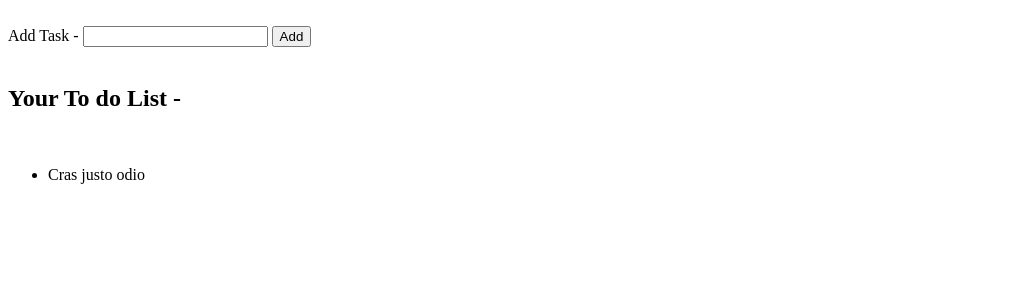
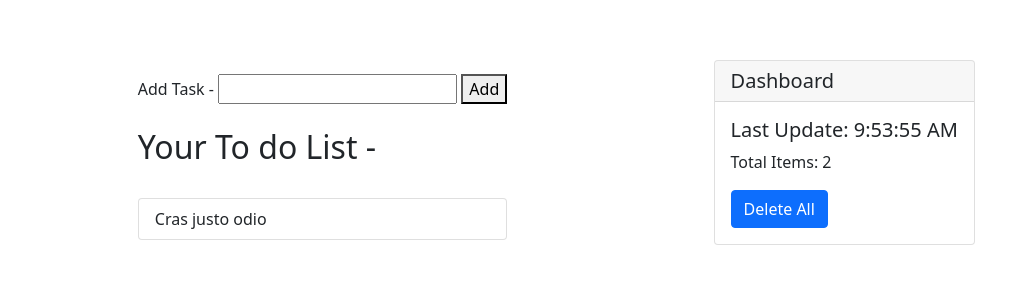
Before and after one commit to nairnikhil848/CollabProject, a plain HTML site: page index.htm in a window 1280 px wide. Shown: the whole page, without its empty margins (0-1029 px from the left). Drawn offline with nearby package versions, Linux system fonts and the light colour scheme.

Commit message:
added css

```diff
--- /dev/null
+++ b/index.css
@@ -0,0 +1,51 @@
+/* Pen-specific styles */
+* {
+  box-sizing: border-box;
+}
+body {
+  font-size: 1.25rem;
+  font-family: sans-serif;
+  line-height: 150%;
+  text-shadow: 0 2px 2px #b6701e;
+}
+
+section {
+  color: #fff;
+  text-align: center;
+}
+
+div {
+  height: 100%;
+}
+
+article {
+  position: absolute;
+  top: 50%;
+  left: 50%;
+  transform: translate(-50%, -50%);
+  width: 100%;
+  padding: 20px;
+}
+
+h1 {
+  font-size: 1.75rem;
+  margin: 0 0 0.75rem 0;
+}
+
+/* Pattern styles */
+.container {
+  display: table;
+  width: 100%;
+}
+
+.left-half {
+  position: absolute;
+  left: 0px;
+  width: 50%;
+}
+
+.right-half {
+  position: absolute;
+  right: 0px;
+  width: 50%;
+}
--- a/index.htm
+++ b/index.htm
@@ -4,24 +4,40 @@
     <meta charset="UTF-8">
     <meta http-equiv="X-UA-Compatible" content="IE=edge">
     <meta name="viewport" content="width=device-width, initial-scale=1.0">
+    <link rel="stylesheet" href="https://cdn.jsdelivr.net/npm/bootstrap@5.0.2/dist/css/bootstrap.min.css"
+        integrity="sha384-EVSTQN3/azprG1Anm3QDgpJLIm9Nao0Yz1ztcQTwFspd3yD65VohhpuuCOmLASjC" crossorigin="anonymous">
     <script src="//cdnjs.cloudflare.com/ajax/libs/moment.js/2.7.0/moment.min.js" type="text/javascript"></script>
     <title>Document</title>
 </head>
 <body>
+    <section class="container">
+    <div style="padding-top: 50px;padding-left: 5%;">
+        <div class="left-half" style="float:left;">
         <div>
             <br>
             <label> Add Task -</label>
             <input type="text" id="text" ></input>
             <button id="addbtn" >Add</button>
         </div>
+
         <br>
         <h2> Your To do List -</h2><br>
         <ul class="list-group" id = "list" >
             <li class="list-group-item">Cras justo odio</li>
         </ul>
-
-
-
+        </div>
+    </div>
+    <div style="padding-top: 10px;padding-right: 20%;">
+        <div class="card right-half" style="float:right; ">
+            <h5 class="card-header">Dashboard</h5>
+            <div class="card-body">
+                <h5 class="card-title">Last Update: 9:53:55 AM</h5>
+                <p class="card-text">Total Items: 2</p>
+                <a id="deletebtn" class="btn btn-primary">Delete All</a>
+            </div>
+        </div>
+    </div>
+    </section>
     <script src="index.js"></script>
 </body>
 </html>
```
Also changed, not shown: index.js (line endings or trailing spaces). Lines whose indentation alone changed are shown as unchanged.
